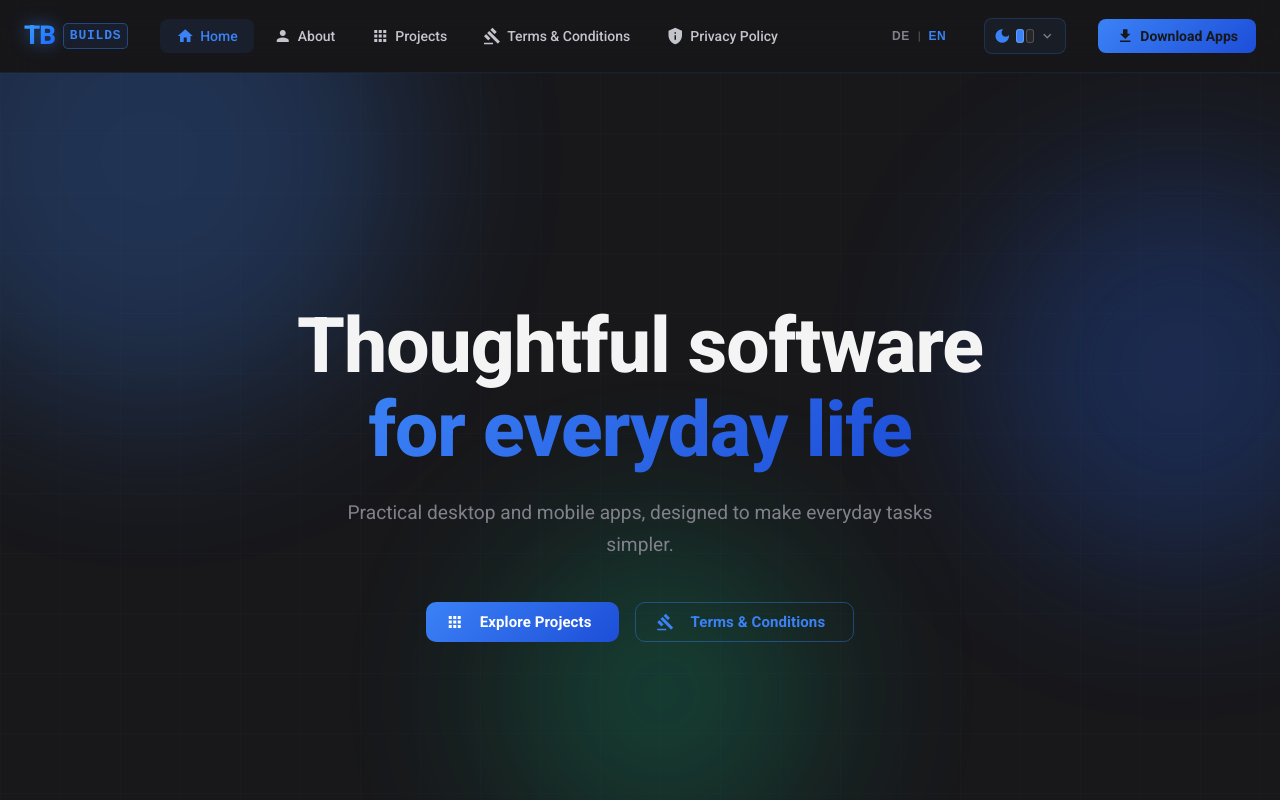
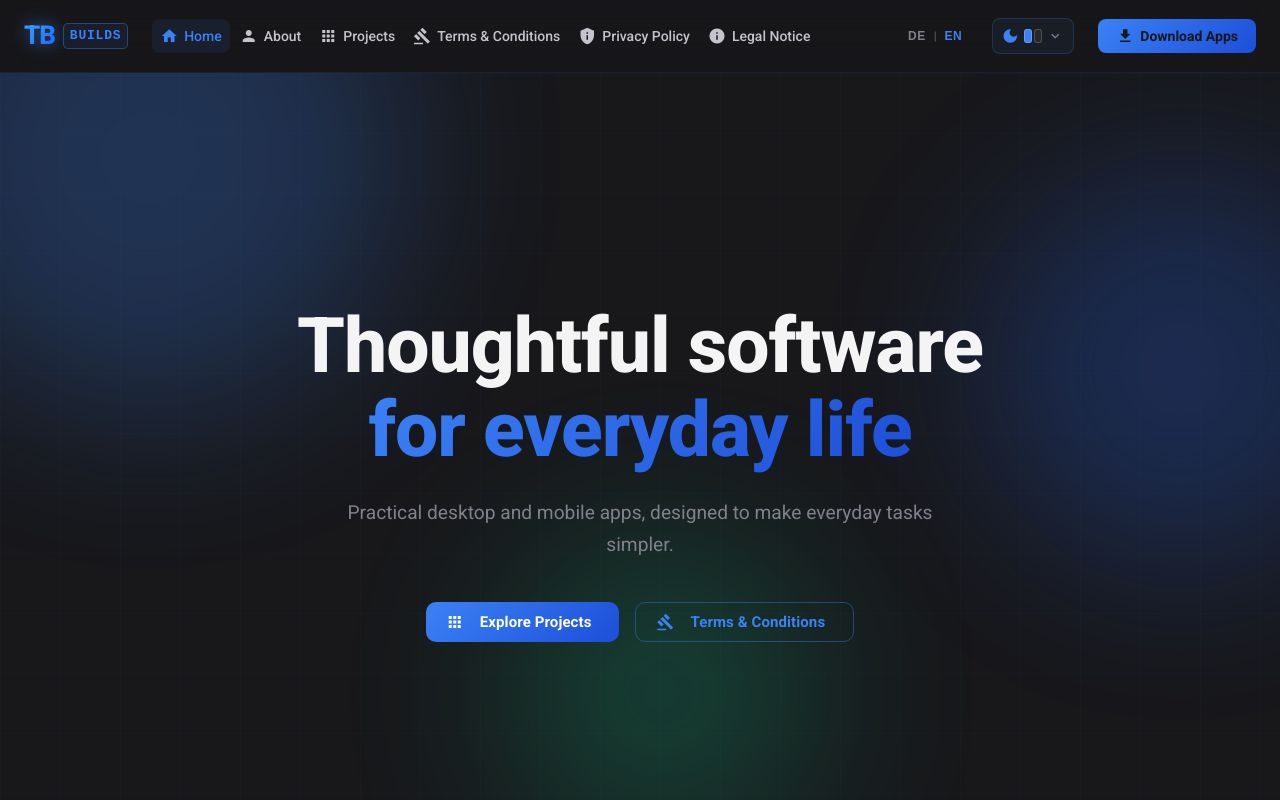
Before and after one commit to getOne21/MyPortfolioWebApp, an Angular app: page /en/home in a window 1280 px wide. Shown: the top 800 px of the page. Built offline with nearby package versions, Linux system fonts and the light colour scheme.

Commit message:
Add imprint link to navbar with translations and adjust spacing for improved layout

```diff
--- a/src/app/i18n/de.ts
+++ b/src/app/i18n/de.ts
@@ -43,6 +43,7 @@ export const de: AppTranslations = {
     projects: 'Projekte',
     terms: 'Nutzungsbedingungen',
     privacy: 'Datenschutz',
+    imprint: 'Impressum',
     downloadApps: 'Apps herunterladen',
   },
 
--- a/src/app/i18n/en.ts
+++ b/src/app/i18n/en.ts
@@ -43,6 +43,7 @@ export const en: AppTranslations = {
     projects: 'Projects',
     terms: 'Terms & Conditions',
     privacy: 'Privacy Policy',
+    imprint: 'Legal Notice',
     downloadApps: 'Download Apps',
   },
 
--- a/src/app/i18n/translations.model.ts
+++ b/src/app/i18n/translations.model.ts
@@ -16,6 +16,7 @@ export interface AppTranslations {
     projects: string;
     terms: string;
     privacy: string;
+    imprint: string;
     downloadApps: string;
   };
 
--- a/src/app/navbar/navbar.scss
+++ b/src/app/navbar/navbar.scss
@@ -22,7 +22,7 @@
   height: 72px;
   display: flex;
   align-items: center;
-  gap: 32px;
+  gap: 24px;
 }
 
 /* Logo */
@@ -76,7 +76,7 @@
 .nav-links {
   display: flex;
   align-items: center;
-  gap: 4px;
+  gap: 2px;
   list-style: none;
   margin: 0;
   padding: 0;
@@ -88,7 +88,7 @@
   align-items: center;
   white-space: nowrap;
   gap: 6px;
-  padding: 8px 16px;
+  padding: 8px 8px;
   border-radius: 8px;
   text-decoration: none;
   color: var(--text-secondary);
--- a/src/app/navbar/navbar.ts
+++ b/src/app/navbar/navbar.ts
@@ -32,6 +32,7 @@ export class Navbar {
     { key: 'projects' as const, path: 'projects', icon: 'apps' },
     { key: 'terms'    as const, path: 'terms',    icon: 'gavel' },
     { key: 'privacy'  as const, path: 'privacy',  icon: 'privacy_tip' },
+    { key: 'imprint'  as const, path: 'imprint',  icon: 'info' },
   ];
 
   themes: { value: Theme; label: string; icon: string; c1: string; c2: string }[] = [
```
Also changed, not shown: 1 other file (tests, documents, lock files or other folders).
